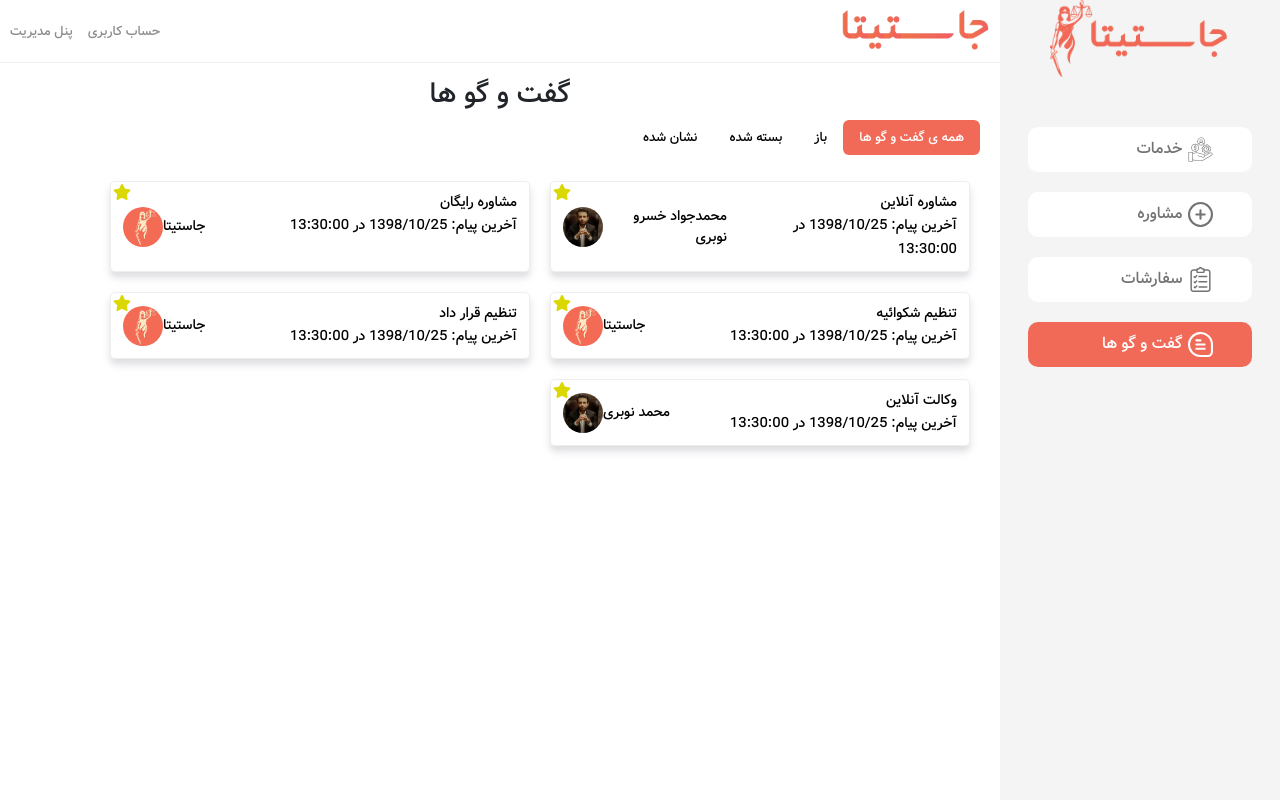
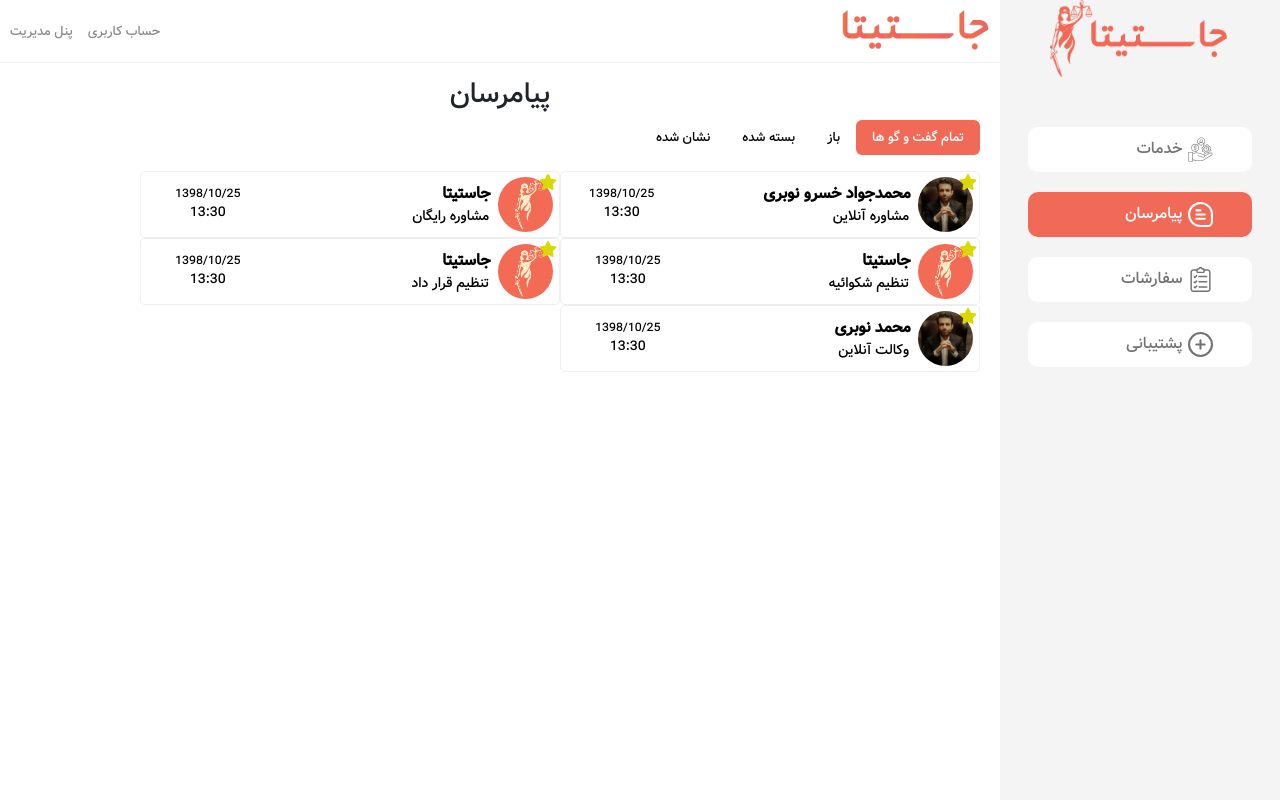
Before and after one commit to justita-app/justita-django, a Django app: page /social/chats in a window 1280 px wide. Run offline with Django 4.2, Linux system fonts and the light colour scheme; a user stored in the database is signed in; tables that the repository leaves empty hold one stand-in row (values such as "Sample post"); some libraries are stand-ins or nearby versions.

Commit message:
better ui

```diff
--- a/config/settings.py
+++ b/config/settings.py
@@ -164,7 +164,7 @@ PRICING = {
     '20' : '100000',
     '30' : '180000',
     '45' : '200000' ,
-    'online' : '65000'
+    'online' : '75000'
 }
 
 ZARINPALMERCHANTID = env('MERCHANT')
--- a/social/templates/chats.html
+++ b/social/templates/chats.html
@@ -9,11 +9,11 @@
 {% endblock links %}
 
 {% block main_content %}
-    <h1 class="fs-3 my-2 text-center">گفت و گو ها</h1>
+    <h1 class="fs-3 my-2 text-center">پیامرسان</h1>
 
     <ul class="nav nav-pills mb-3" id="pills-tab" role="tablist">
         <li class="nav-item" role="presentation">
-          <button class="nav-link small active" id="pills-all-tab" data-bs-toggle="pill" data-bs-target="#pills-all" type="button" role="tab" aria-controls="pills-all" aria-selected="true">همه ی گفت و گو ها</button>
+          <button class="nav-link small active" id="pills-all-tab" data-bs-toggle="pill" data-bs-target="#pills-all" type="button" role="tab" aria-controls="pills-all" aria-selected="true">تمام گفت و گو ها</button>
         </li>
         <li class="nav-item" role="presentation">
           <button class="nav-link small" id="pills-open-tab" data-bs-toggle="pill" data-bs-target="#pills-open" type="button" role="tab" aria-controls="pills-open" aria-selected="false">باز</button>
@@ -32,8 +32,9 @@
           {% for chat in chats %}
             <a class="chat-item" href="{{chat.url}}">
               <div class="right-side">
-                <p class="small m-0">{{chat.service_name}}</p>
-                <span class="small m-0">آخرین پیام: {{chat.last_message_time.date}} در {{chat.last_message_time.time}}</span>
+
+                <span class="small m-0">{{chat.last_message_time.date}} </span>
+                <span class="time_details">{{chat.last_message_time.time}}</span>
               </div>
 
               <div class="left-side">
@@ -42,11 +43,15 @@
                 {% else %}
                 <i class="fal fa-star marked-icon" data-identity="{{chat.identity}}" data-service_name="{{chat.service_name}}" onclick="handleStarClick(event)"></i>
                 {% endif %}
-                <p class="small m-0">{{chat.lawyer}}</p>
+                <div class="row">
+                  <p class="lawyer-name">{{chat.lawyer}}</p>
+                  <p class="small service-name">{{chat.service_name}}</p>
+                </div>
                 <img src="{{chat.lawyer_profile}}" alt="{{chat.lawyer}}" class="chat-lawyer_profile">
               </div>
             </a>
           {% endfor %}
+
 
         </div>
 
@@ -55,8 +60,9 @@
           {% if chat.status == "open" %}
           <a class="chat-item" href="{{chat.url}}">
             <div class="right-side">
-                <p class="small m-0">{{chat.service_name}}</p>
-                <span class="small m-0">آخرین پیام: {{chat.last_message_time.date}} در {{chat.last_message_time.time}}</span>
+
+              <span class="small m-0">{{chat.last_message_time.date}} </span>
+              <span class="time_details">{{chat.last_message_time.time}}</span>
             </div>
 
             <div class="left-side">
@@ -65,7 +71,10 @@
               {% else %}
               <i class="fal fa-star marked-icon" data-identity="{{chat.identity}}" data-service_name="{{chat.service_name}}" onclick="handleStarClick(event)"></i>
               {% endif %}
-                <p class="small m-0">{{chat.lawyer}}</p>
+              <div class="row">
+                <p class="lawyer-name">{{chat.lawyer}}</p>
+                <p class="small service-name">{{chat.service_name}}</p>
+              </div>
               <img src="{{chat.lawyer_profile}}" alt="{{chat.lawyer}}" class="chat-lawyer_profile">
             </div>
           </a>
@@ -77,8 +86,9 @@
           {% if chat.status == "closed" %}
           <a class="chat-item" href="{{chat.url}}">
             <div class="right-side">
-                <p class="small m-0">{{chat.service_name}}</p>
-                <span class="small m-0">آخرین پیام: {{chat.last_message_time.date}} در {{chat.last_message_time.time}}</span>
+
+              <span class="small m-0">{{chat.last_message_time.date}} </span>
+              <span class="time_details">{{chat.last_message_time.time}}</span>
             </div>
 
             <div class="left-side">
@@ -87,7 +97,10 @@
               {% else %}
               <i class="fal fa-star marked-icon" data-identity="{{chat.identity}}" data-service_name="{{chat.service_name}}" onclick="handleStarClick(event)"></i>
               {% endif %}
-                <p class="small m-0">{{chat.lawyer}}</p>
+              <div class="row">
+                <p class="lawyer-name">{{chat.lawyer}}</p>
+                <p class="small service-name">{{chat.service_name}}</p>
+              </div>
               <img src="{{chat.lawyer_profile}}" alt="{{chat.lawyer}}" class="chat-lawyer_profile">
             </div>
           </a>
@@ -99,8 +112,9 @@
           {% if chat.marked %}
           <a class="chat-item" href="{{chat.url}}">
             <div class="right-side">
-                <p class="small m-0">{{chat.service_name}}</p>
-                <span class="small m-0">آخرین پیام: {{chat.last_message_time.date}} در {{chat.last_message_time.time}}</span>
+
+              <span class="small m-0">{{chat.last_message_time.date}} </span>
+              <span class="time_details">{{chat.last_message_time.time}}</span>
             </div>
 
             <div class="left-side">
@@ -109,7 +123,10 @@
               {% else %}
               <i class="fal fa-star marked-icon" data-identity="{{chat.identity}}" data-service_name="{{chat.service_name}}" onclick="handleStarClick(event)"></i>
               {% endif %}
-                <p class="small m-0">{{chat.lawyer}}</p>
+              <div class="row">
+                <p class="lawyer-name">{{chat.lawyer}}</p>
+                <p class="small service-name">{{chat.service_name}}</p>
+              </div>
               <img src="{{chat.lawyer_profile}}" alt="{{chat.lawyer}}" class="chat-lawyer_profile">
             </div>
           </a>
@@ -145,9 +162,43 @@
     identityInput.value = identity
     service_nameInput.value = service_name
     form.submit()
-    // Add your additional logic here
-    // For example, you can make an AJAX request to handle the star click
-    // or perform any other client-side actions.
+
 }
   </script>
+  <script>
+
+    function removeSeconds(time) {
+
+        var timeComponents = time.split(':');
+
+
+        timeComponents.pop();
+
+
+        return timeComponents.join(':');
+    }
+
+
+    function updateTimeDetails() {
+
+        var timeElements = document.getElementsByClassName('time_details');
+
+
+        for (var i = 0; i < timeElements.length; i++) {
+
+            var originalTime = timeElements[i].innerText;
+
+
+            var formattedTime = removeSeconds(originalTime);
+
+
+            timeElements[i].innerText = formattedTime;
+        }
+    }
+
+
+    document.addEventListener("DOMContentLoaded", function() {
+        updateTimeDetails();
+    });
+</script>
 {% endblock extra_scripts %}
--- a/social/views.py
+++ b/social/views.py
@@ -51,6 +51,8 @@ def OrdersView(request):
                 'created_at': customize_datetime_format(order.created_at),
                 'amount_paid': order.amount_paid,
                 'service_name': 'درخواست مشاوره تلفنی' if isinstance(order, CallCounseling) else 'درخواست مشاوره آنلاین',
+                'identity': order.identity,
+                'lawyer' : order.get_lawyer_display,
             }
             for order in all_orders
         ]
--- a/static/social/all-chats/style.css
+++ b/static/social/all-chats/style.css
@@ -9,18 +9,17 @@
 }
 
 .chat-lawyer_profile {
-    width: 40px;
-    height: 40px;
+    width: 55px;
+    height: 55px;
     border-radius: 50%;
 }
 
 .chat-item {
     display: flex;
+    flex-direction: row-reverse;
     gap: 10px;
-    padding: 10px 12px;
-    margin: 10px;
+    padding: 5px 6px;
     border: solid 1px #eee;
-    box-shadow: rgba(97, 100, 117, 0.06) 0px 8px 10px, rgba(97, 100, 117, 0.04) 0px 3px 14px, rgba(97, 100, 117, 0.12) 0px 5px 5px;
     border-radius: 5px;
     position: relative;
     justify-content: space-between;
@@ -32,14 +31,33 @@
 
 .chat-item .left-side {
     display: flex;
+    flex-direction: row-reverse;
     align-items: center;
     justify-content: center;
+}
+.right-side{
+    display: flex;
+    flex-direction: column;
+    align-items: center;
+    justify-content: center;
+    width: 30%;
+    font-size: smaller;
+}
+.lawyer-name{
+    margin-right: 0.45rem;
+    margin-bottom: 0;
+    font-weight: 700;
+}
+.service-name{
+    margin-right: 0.55rem;
+    margin-bottom: 0;
+
 }
 
 .marked-icon {
     position: absolute;
     top: 2px;
-    left: 2px;
+    right: 2px;
     cursor: pointer;
     color: #dbd700;
 }
--- a/templates/social/base.html
+++ b/templates/social/base.html
@@ -81,12 +81,14 @@
             </a>
         </li>
 
-        <li class="sidbar-menu_item">
-            <a href="{% url 'call-counseling:home' %}">
-                <svg id="Layer_1" viewBox="0 0 24 24" xmlns="http://www.w3.org/2000/svg" data-name="Layer 1">
-                    <path d="m12 0a12 12 0 1 0 12 12 12.013 12.013 0 0 0 -12-12zm0 22a10 10 0 1 1 10-10 10.011 10.011 0 0 1 -10 10zm5-10a1 1 0 0 1 -1 1h-3v3a1 1 0 0 1 -2 0v-3h-3a1 1 0 0 1 0-2h3v-3a1 1 0 0 1 2 0v3h3a1 1 0 0 1 1 1z"/>
+        <li class="sidbar-menu_item {% if request.resolver_match.url_name == 'chats' %}active{% endif %}">
+            <a href="{% url 'social:chats' %}">
+                <svg xmlns="http://www.w3.org/2000/svg" id="Outline" viewBox="0 0 24 24">
+                    <path d="M24,11.247A12.012,12.012,0,1,0,12.017,24H19a5.005,5.005,0,0,0,5-5V11.247ZM22,19a3,3,0,0,1-3,3H12.017a10.041,10.041,0,0,1-7.476-3.343,9.917,9.917,0,0,1-2.476-7.814,10.043,10.043,0,0,1,8.656-8.761A10.564,10.564,0,0,1,12.021,2,9.921,9.921,0,0,1,18.4,4.3,10.041,10.041,0,0,1,22,11.342Z"/>
+                    <path d="M8,9h4a1,1,0,0,0,0-2H8A1,1,0,0,0,8,9Z"/>
+                    <path d="M16,11H8a1,1,0,0,0,0,2h8a1,1,0,0,0,0-2Z"/><path d="M16,15H8a1,1,0,0,0,0,2h8a1,1,0,0,0,0-2Z"/>
                 </svg>
-                <span>مشاوره</span>
+                <span>پیامرسان</span>
             </a>
         </li>
 
@@ -102,14 +104,14 @@
             </a>
         </li>
 
-        <li class="sidbar-menu_item {% if request.resolver_match.url_name == 'chats' %}active{% endif %}">
-            <a href="{% url 'social:chats' %}">
-                <svg xmlns="http://www.w3.org/2000/svg" id="Outline" viewBox="0 0 24 24">
-                    <path d="M24,11.247A12.012,12.012,0,1,0,12.017,24H19a5.005,5.005,0,0,0,5-5V11.247ZM22,19a3,3,0,0,1-3,3H12.017a10.041,10.041,0,0,1-7.476-3.343,9.917,9.917,0,0,1-2.476-7.814,10.043,10.043,0,0,1,8.656-8.761A10.564,10.564,0,0,1,12.021,2,9.921,9.921,0,0,1,18.4,4.3,10.041,10.041,0,0,1,22,11.342Z"/>
-                    <path d="M8,9h4a1,1,0,0,0,0-2H8A1,1,0,0,0,8,9Z"/>
-                    <path d="M16,11H8a1,1,0,0,0,0,2h8a1,1,0,0,0,0-2Z"/><path d="M16,15H8a1,1,0,0,0,0,2h8a1,1,0,0,0,0-2Z"/>
+
+
+        <li class="sidbar-menu_item">
+            <a href="{% url 'social:support' %}">
+                <svg id="Layer_1" viewBox="0 0 24 24" xmlns="http://www.w3.org/2000/svg" data-name="Layer 1">
+                    <path d="m12 0a12 12 0 1 0 12 12 12.013 12.013 0 0 0 -12-12zm0 22a10 10 0 1 1 10-10 10.011 10.011 0 0 1 -10 10zm5-10a1 1 0 0 1 -1 1h-3v3a1 1 0 0 1 -2 0v-3h-3a1 1 0 0 1 0-2h3v-3a1 1 0 0 1 2 0v3h3a1 1 0 0 1 1 1z"/>
                 </svg>
-                <span>گفت و گو ها</span>
+                <span>پشتیبانی</span>
             </a>
         </li>
 
```
Also changed, not shown: social/templates/call-counseling/order-details.html (+11 -18 lines), social/templates/chats/online-counseling.html (+11 -0 lines), social/templates/orders.html (+66 -3 lines), social/templates/social-support.html (+6 -5 lines), static/social/orders/style.css (+17 -3 lines), static/social/support/style.css (+5 -4 lines). Lines whose indentation alone changed are shown as unchanged.
